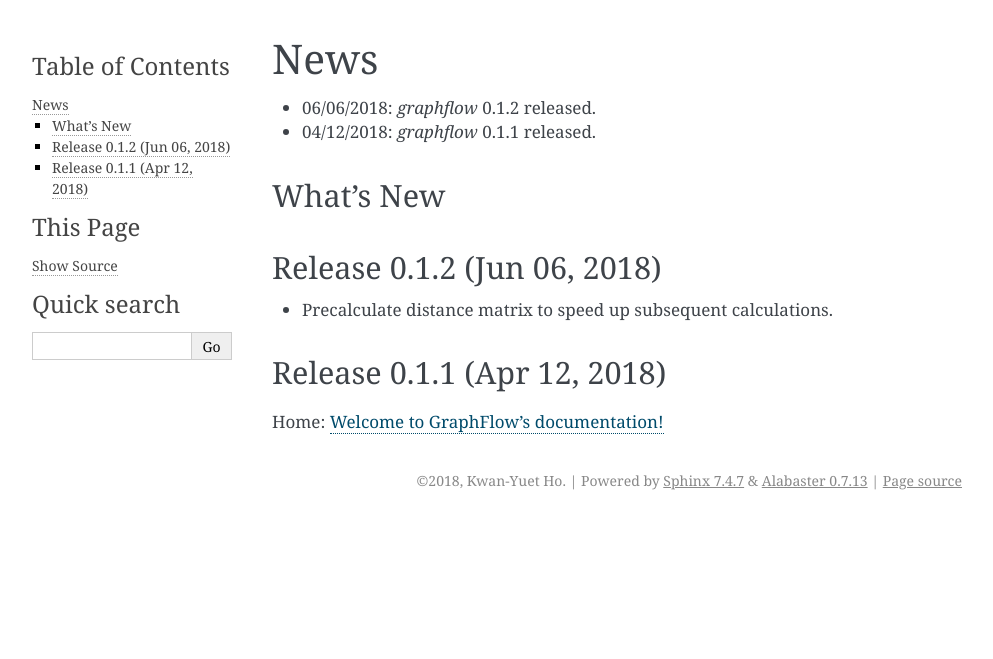
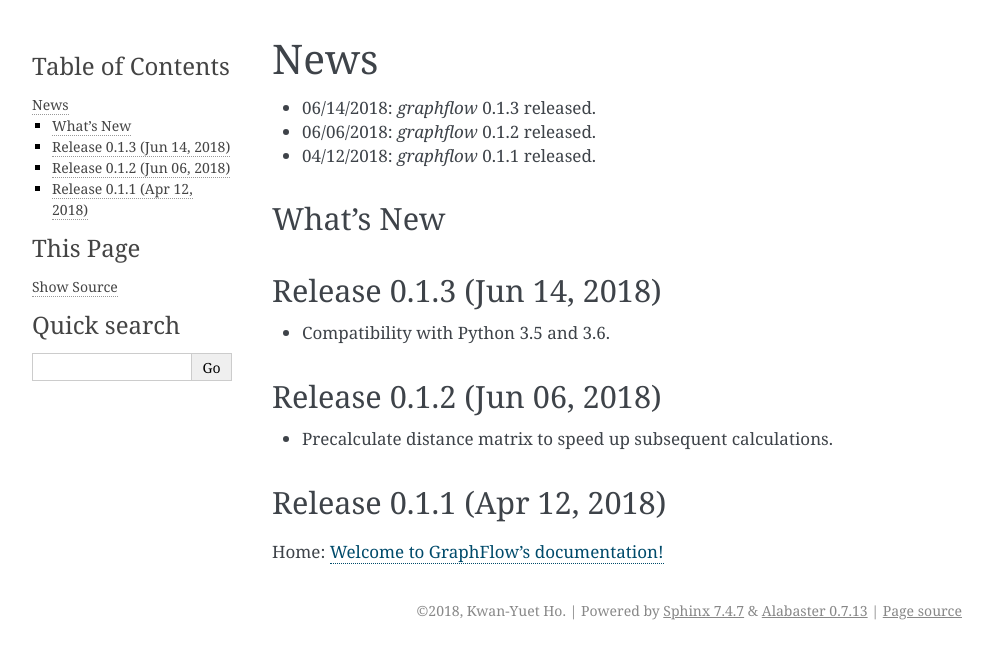
Before and after one commit to stephenhky/GraphFlow, a Sphinx documentation site: the page built from doc/source/news.rst, in a window 1280 px wide. Shown: the top 659 px of the page, without its empty margins (148-1141 px from the left). Built offline with Sphinx 7.4.7, drawn with Linux system fonts in a browser that asks for light colours.

Commit message:
releasing 0.1.3

```diff
--- a/doc/source/conf.py
+++ b/doc/source/conf.py
@@ -59,7 +59,7 @@
 # The short X.Y version.
 version = u'0.1'
 # The full version, including alpha/beta/rc tags.
-release = u'0.1.2'
+release = u'0.1.3'
 
 # The language for content autogenerated by Sphinx. Refer to documentation
 # for a list of supported languages.
--- a/doc/source/index.rst
+++ b/doc/source/index.rst
@@ -5,6 +5,9 @@
 
 Welcome to GraphFlow's documentation!
 =====================================
+
+.. image:: https://travis-ci.org/stephenhky/GraphFlow.svg?branch=master
+   :target: https://travis-ci.org/stephenhky/GraphFlow
 
 Contents:
 
--- a/doc/source/news.rst
+++ b/doc/source/news.rst
@@ -1,11 +1,18 @@
 News
 ====
 
+* 06/14/2018: `graphflow` 0.1.3 released.
 * 06/06/2018: `graphflow` 0.1.2 released.
 * 04/12/2018: `graphflow` 0.1.1 released.
 
 What's New
 ----------
+
+Release 0.1.3 (Jun 14, 2018)
+----------------------------
+
+* Compatibility with Python 3.5 and 3.6.
+
 
 Release 0.1.2 (Jun 06, 2018)
 ----------------------------
--- a/setup.py
+++ b/setup.py
@@ -10,7 +10,7 @@
 
 
 setup(name='graphflow',
-      version="0.1.2",
+      version="0.1.3",
       description="Algorithms for Graph Flow Analysis",
       long_description="Numerical routines for analyzing data represented by graphs",
       classifiers=[
```
Also changed, not shown: README.md (+3 -0 lines).
